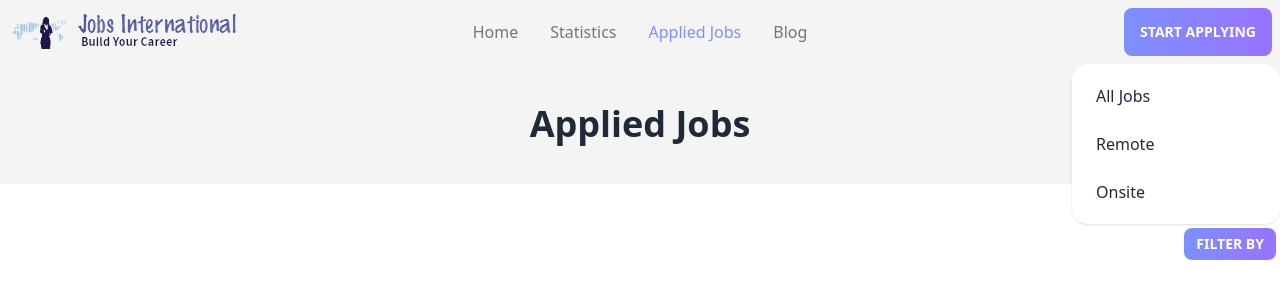
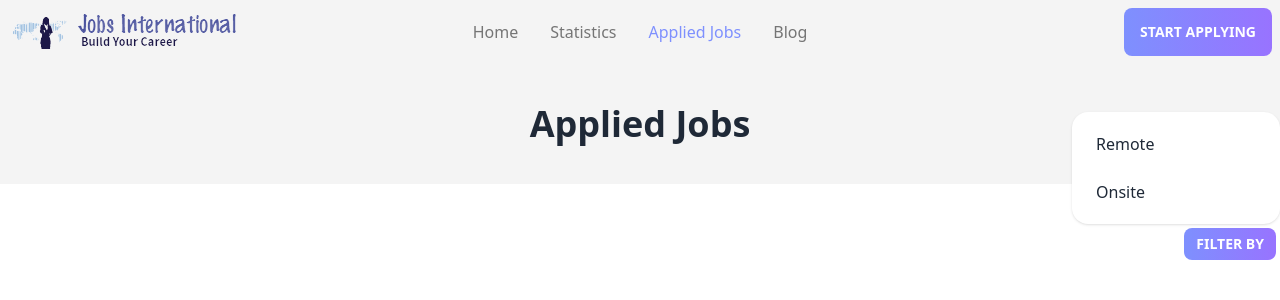
Before and after one commit to ACM-Anik/job_international-a9, a React (Vite) app: page /appliedJobs in a window 1280 px wide. Both pictures are taken after a click on the label "FILTER BY". Shown: the top 300 px of the page. Built offline with nearby package versions, Linux system fonts and the light colour scheme.

Commit message:
some festures added

```diff
--- a/src/components/AppliedJobs/AppliedJobs.jsx
+++ b/src/components/AppliedJobs/AppliedJobs.jsx
@@ -6,7 +6,6 @@ import SingleAppliedJobs from './SingleAppliedJobs';
 
 const AppliedJobs = () => {
     const featuredJobs = useContext(FeaturedJobsContext);
-
     const [storedJobs, setStoredJobs] = useState([]);
 
     useEffect(() => {
@@ -26,11 +25,17 @@ const AppliedJobs = () => {
 
     // Handle to Filter By:--
     const [selectedOption, setSelectedOption] = useState(false);
+    const [filteredJobs, setFilteredJobs] = useState([])
 
     const handleToFilter = (option) => {
+        const filtered = storedJobs.filter(selected => selected.placement === option);
+
+        if(filtered) {
+            setFilteredJobs(filtered);
+            setSelectedOption(true);
+        }
 
     }
-
 
 
 
@@ -43,15 +48,14 @@ const AppliedJobs = () => {
                 <div className="dropdown dropdown-top dropdown-end flex justify-end my-4">
                     <label tabIndex={0} className="btn btn-sm bg-color-gradient m-1">Filter By</label>
                     <ul tabIndex={0} className="dropdown-content menu p-2 shadow bg-base-100 rounded-box w-52">
-                        <li ><a onClick={()=> handleToFilter('all')}>All Jobs</a></li>
-                        <li ><a onClick={()=> handleToFilter('remote')}>Remote</a></li>
-                        <li ><a onClick={()=> handleToFilter('onsite')}>Onsite</a></li>
+                        <li ><a onClick={() => handleToFilter("Remote")}>Remote</a></li>
+                        <li ><a onClick={() => handleToFilter("Onsite")}>Onsite</a></li>
                     </ul>
                 </div>
                 <div className='flex flex-col gap-8'>
                     {
                         selectedOption ?
-                            filterData.map(singleStoredData =>
+                            filteredJobs.map(singleStoredJobs =>
                                 <SingleAppliedJobs
                                     singleStoredJobs={singleStoredJobs}
                                     key={singleStoredJobs.id}
```
